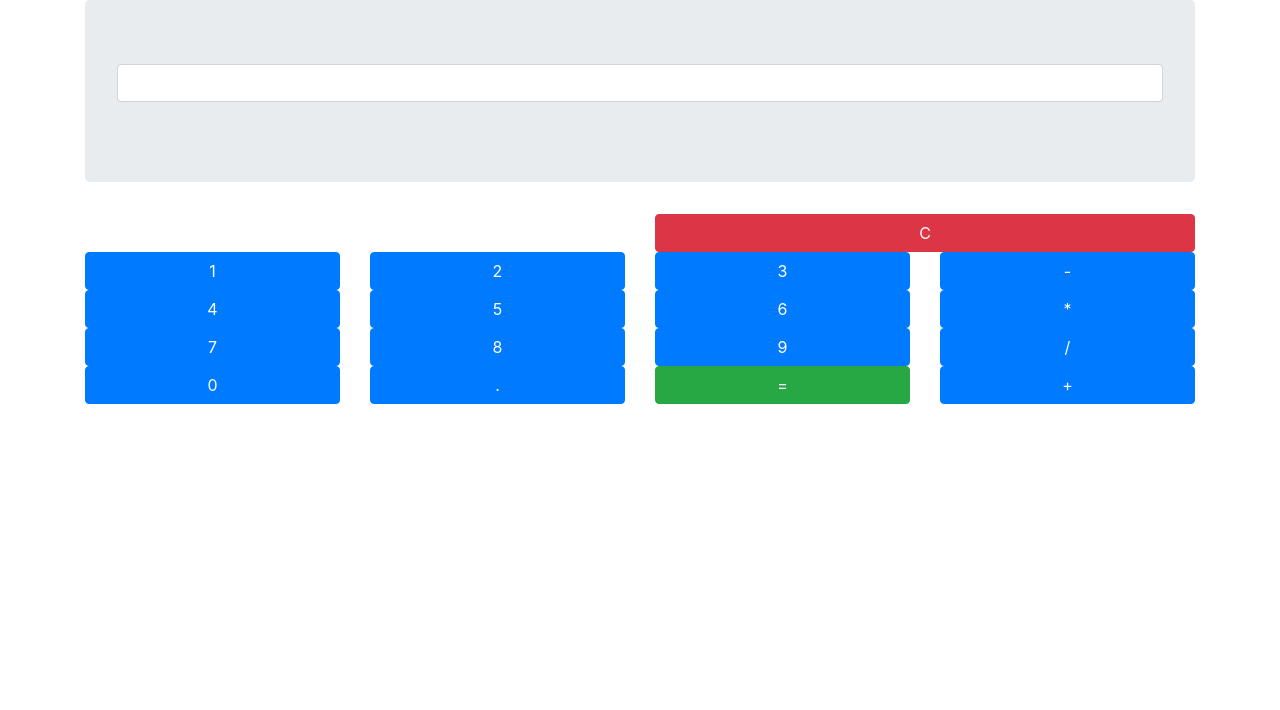
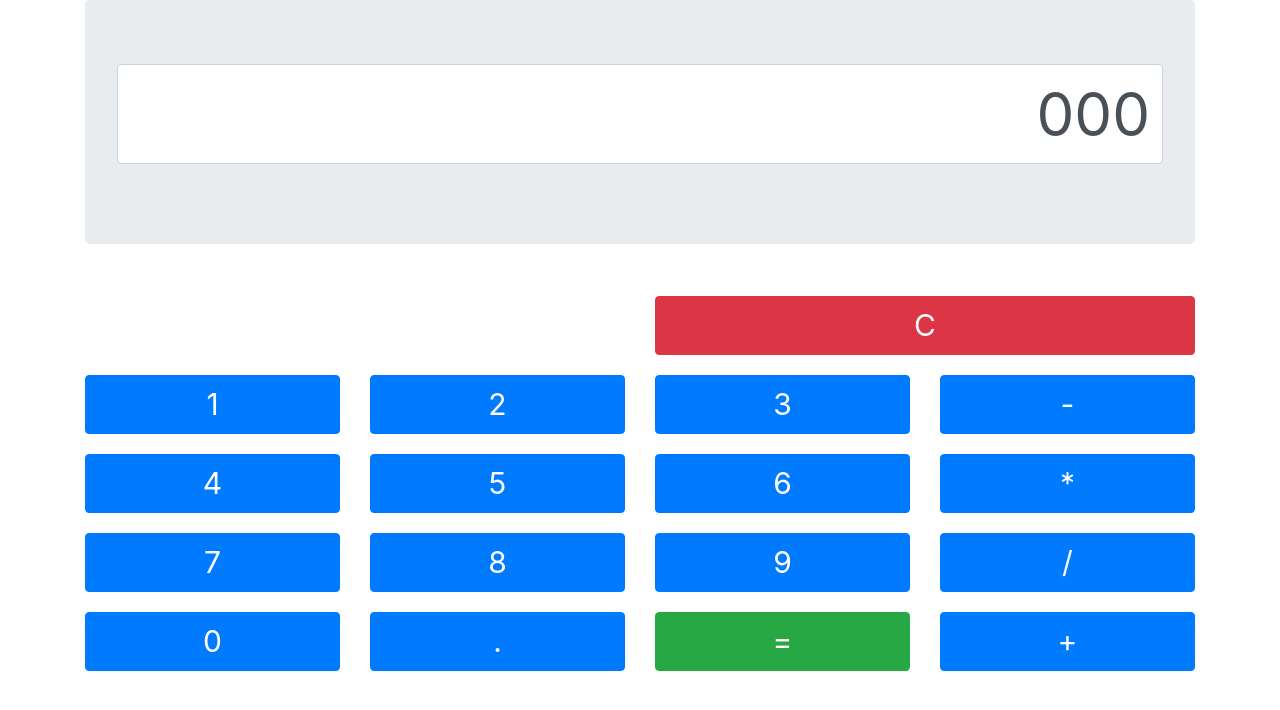
Before and after one commit to jussimar/calculadoraCordovaJsPuro, a website: page www/index.html in a window 1280 px wide. Drawn offline with Linux system fonts and the light colour scheme.

Commit message:
alteração de Css

```diff
--- a/www/css/style.css
+++ b/www/css/style.css
@@ -1 +1,14 @@
 /**/
+.display{
+  height: 100px;
+  font-size: 60px;
+  text-align: right;
+}
+
+.linha{
+  margin-top: 20px;
+}
+
+.linha button{
+  font-size: 30px;
+}
--- a/www/index.html
+++ b/www/index.html
@@ -18,18 +18,18 @@
       <div class="col-12">
         <div class="jumbotron">
           <div class="form-group">
-            <input type="text" class="form-control">
+            <input type="text" class="form-control display" value="000">
           </div>
         </div>
       </div>
     </div>
-    <div class="row">
+    <div class="row linha">
 
       <div class="offset-6 col-6">
         <button class="btn btn-danger btn-block">C</button>
       </div>
     </div>
-    <div class="row">
+    <div class="row linha">
       <div class="col-3">
         <button class="btn btn-primary btn-block">1</button>
       </div>
@@ -44,7 +44,7 @@
       </div>
     </div>
 
-    <div class="row">
+    <div class="row linha">
       <div class="col-3">
         <button class="btn btn-primary btn-block">4</button>
       </div>
@@ -59,7 +59,7 @@
       </div>
     </div>
 
-    <div class="row">
+    <div class="row linha">
       <div class="col-3">
         <button class="btn btn-primary btn-block">7</button>
       </div>
@@ -74,7 +74,7 @@
       </div>
     </div>
 
-    <div class="row">
+    <div class="row linha">
       <div class="col-3">
         <button class="btn btn-primary btn-block">0</button>
       </div>
```
